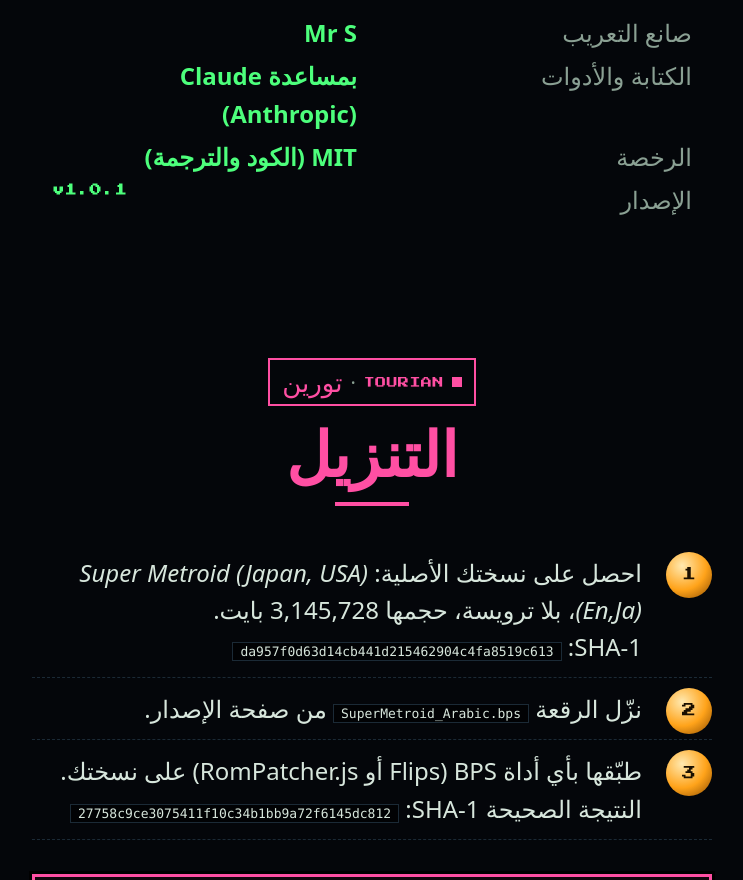
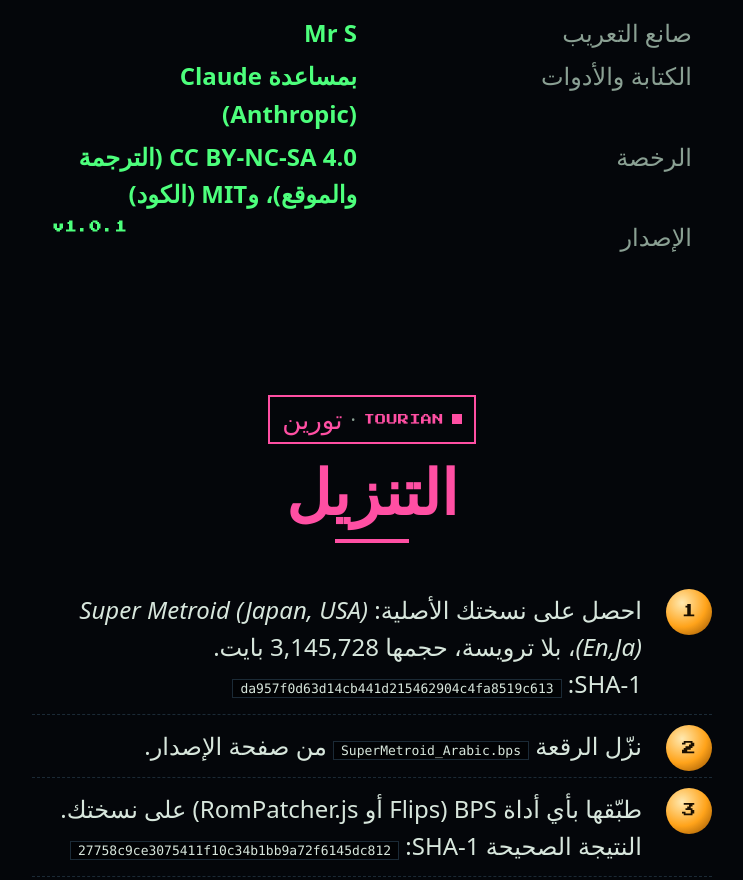
Before and after one commit to salman-0x/super-metroid-arabic, a plain HTML site: page index.html in a window 1280 px wide. Shown: the part 7780-8660 px from the top of the page, without its empty margins (268-1011 px from the left). Drawn offline with Linux system fonts and the light colour scheme; a web font is replaced by a local one.

Commit message:
Site: licence notice (CC BY-NC-SA 4.0)

```diff
--- a/index.html
+++ b/index.html
@@ -280,7 +280,7 @@ footer p{max-width:720px; margin:6px auto}
   <dl class="cred reveal">
     <dt>صانع التعريب</dt><dd>Mr S</dd>
     <dt>الكتابة والأدوات</dt><dd>بمساعدة <bdi>Claude (Anthropic)</bdi></dd>
-    <dt>الرخصة</dt><dd><bdi>MIT</bdi> (الكود والترجمة)</dd>
+    <dt>الرخصة</dt><dd><bdi>CC BY-NC-SA 4.0</bdi> (الترجمة والموقع)، و<bdi>MIT</bdi> (الكود)</dd>
     <dt>الإصدار</dt><dd class="px" style="font-size:12px">v1.0.1</dd>
   </dl>
 </section>
@@ -305,6 +305,7 @@ footer p{max-width:720px; margin:6px auto}
 </main>
 
 <footer>
+  <p>© 2026 Mr S. الترجمة والرقعة والموقع مرخّصة بـ <a href="https://creativecommons.org/licenses/by-nc-sa/4.0/">CC BY-NC-SA 4.0</a>: انسب العمل لصاحبه، <strong>ولا تستعمله تجارياً ولا تبعه</strong>. التعريب مجاني.</p>
   <p>Super Metroid © Nintendo. هذا المشروع غير تابع لـ Nintendo ولا مصرَّح من جهتها، وهو عمل معجبين غير ربحي.</p>
   <p>اللقطات مأخوذة من المحاكي لتوضيح التعريب. لا تُستعمل هنا شعارات أو أعمال فنية رسمية.</p>
 </footer>
```
